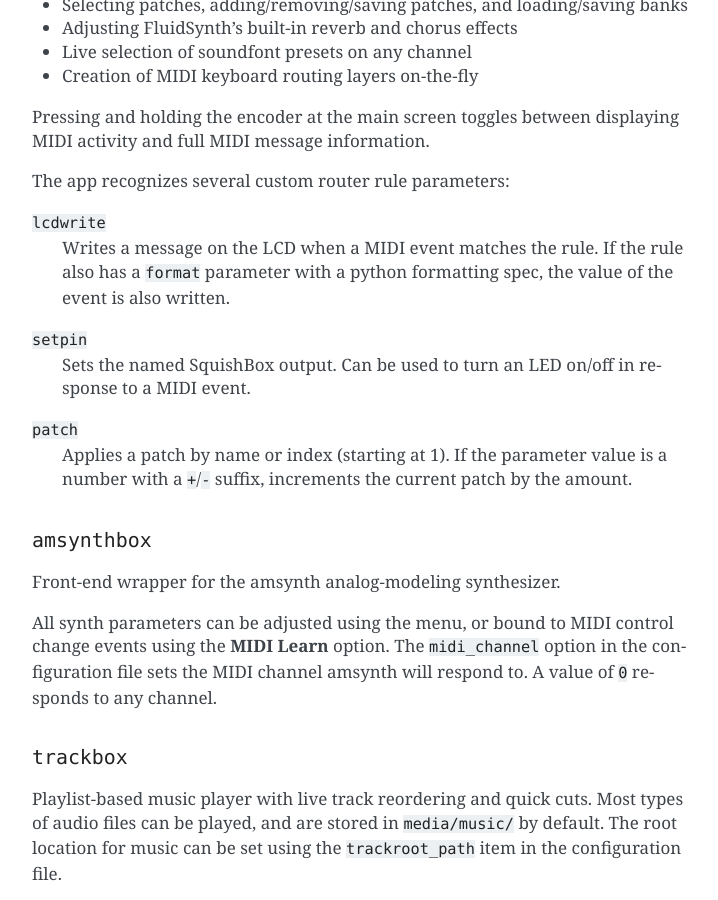
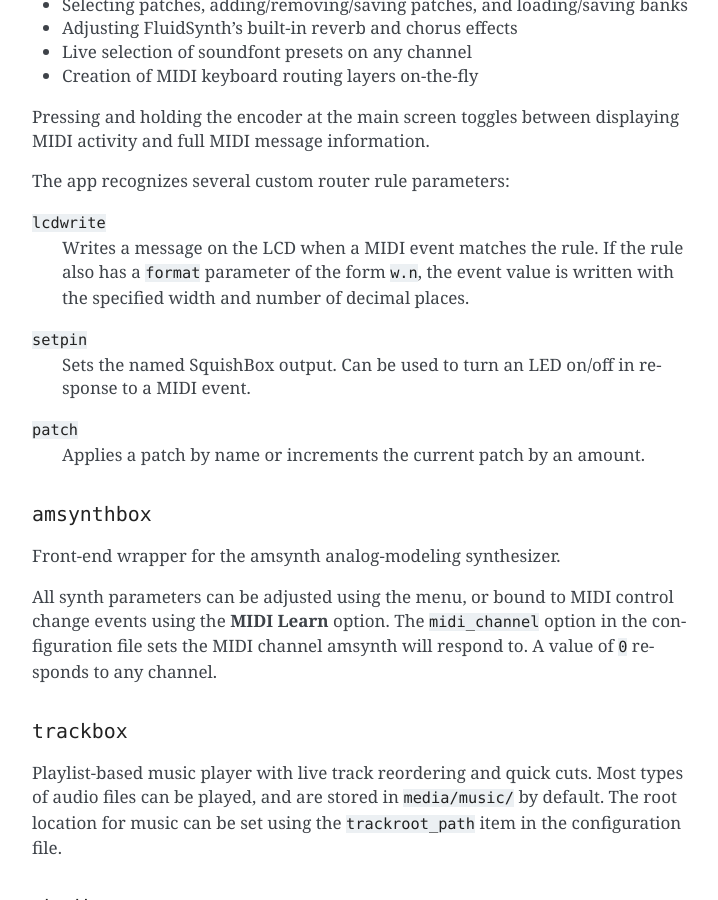
Before and after one commit to GeekFunkLabs/squishbox, a Sphinx documentation site: the page built from docs/userguide.rst, in a window 1280 px wide and 900 px high, scrolled down 3307 px. Shown: the whole window, without its empty margins (388-1106 px from the left). Built offline with Sphinx 7.4.7, drawn with Linux system fonts in a browser that asks for light colours.

Commit message:
adjust fpatcherbox custom rule parameter behavior

```diff
--- a/docs/userguide.rst
+++ b/docs/userguide.rst
@@ -167,17 +167,16 @@
 
 ``lcdwrite``
     Writes a message on the LCD when a MIDI event matches the rule.
-    If the rule also has a ``format`` parameter with a python formatting spec,
-    the value of the event is also written.
+    If the rule also has a ``format`` parameter of the form ``w.n``,
+    the event value is written with the specified width and number of
+    decimal places.
 
 ``setpin``
     Sets the named SquishBox output. Can be used to
     turn an LED on/off in response to a MIDI event.
 
 ``patch``
-    Applies a patch by name or index (starting at 1). If the
-    parameter value is a number with a ``+``/``-`` suffix, increments the
-    current patch by the amount.
+    Applies a patch by name or increments the current patch by an amount.
 
 ``amsynthbox``
 """"""""""""""
```
Also changed, not shown: 1 other file.
